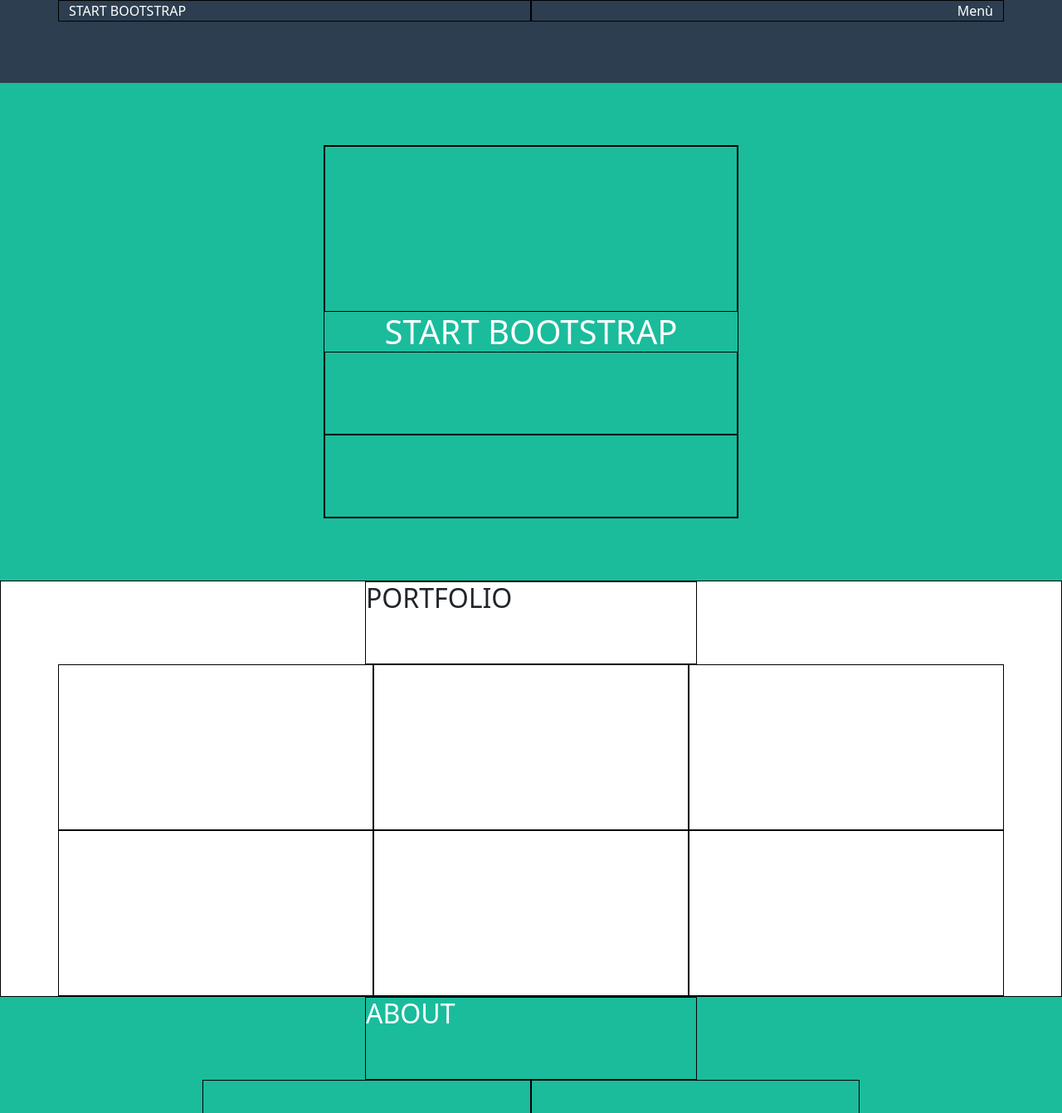
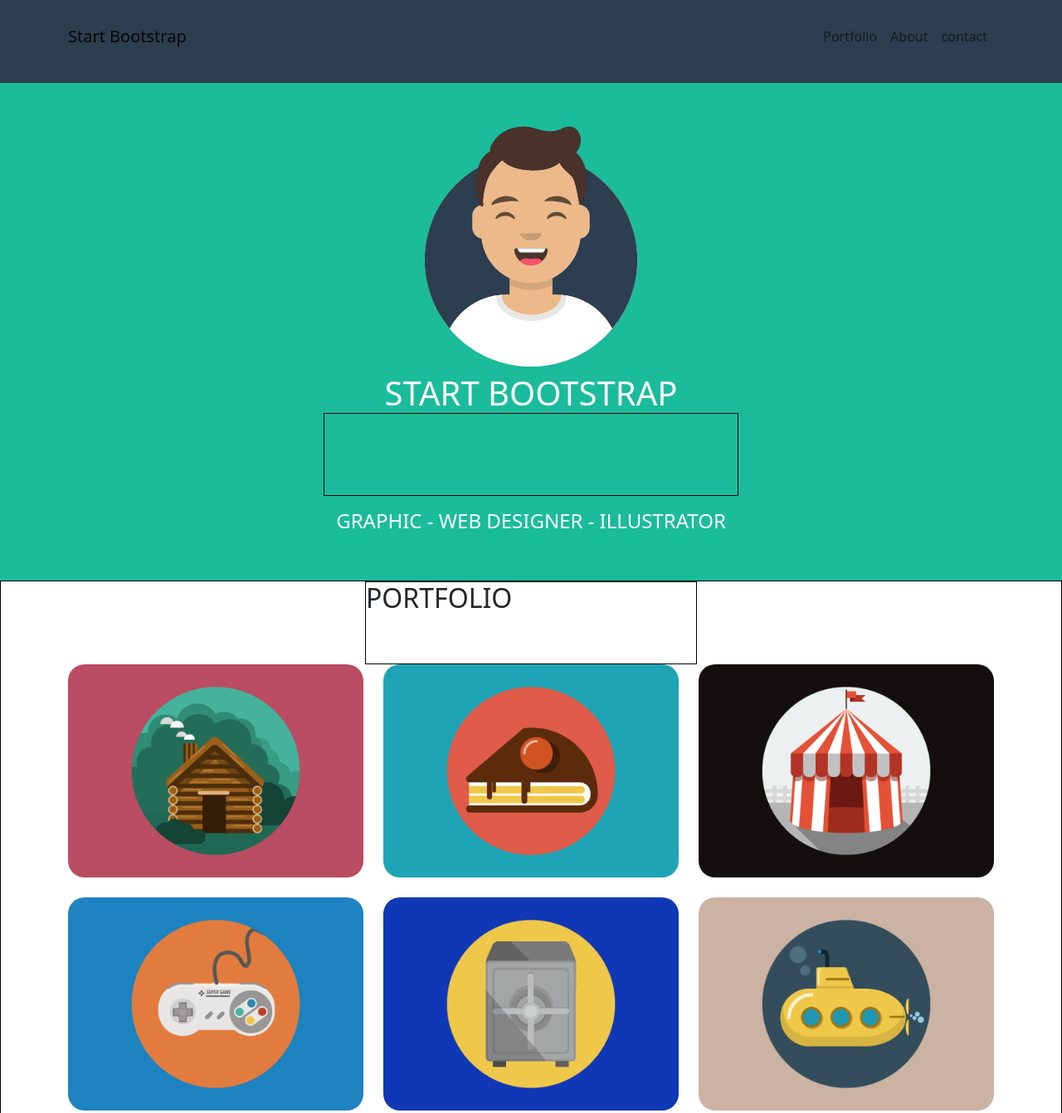
Before and after one commit to SebastianoMV/html-css-bootstrap-freelancer, a plain HTML site: page index.html in a window 1280 px wide. Shown: the top 1342 px of the page at 83% size. Drawn offline with nearby package versions, Linux system fonts and the light colour scheme.

Commit message:
impostazione nav e cards

```diff
--- a/index.html
+++ b/index.html
@@ -4,31 +4,51 @@
   <meta charset="UTF-8">
   <meta http-equiv="X-UA-Compatible" content="IE=edge">
   <meta name="viewport" content="width=device-width, initial-scale=1.0">
+  <link rel="stylesheet" href="https://cdnjs.cloudflare.com/ajax/libs/font-awesome/6.1.1/css/all.min.css" integrity="sha512-KfkfwYDsLkIlwQp6LFnl8zNdLGxu9YAA1QvwINks4PhcElQSvqcyVLLD9aMhXd13uQjoXtEKNosOWaZqXgel0g==" crossorigin="anonymous" referrerpolicy="no-referrer" />
   <link href="https://cdn.jsdelivr.net/npm/bootstrap@5.1.3/dist/css/bootstrap.min.css" rel="stylesheet" integrity="sha384-1BmE4kWBq78iYhFldvKuhfTAU6auU8tT94WrHftjDbrCEXSU1oBoqyl2QvZ6jIW3" crossorigin="anonymous">
+  <script src="https://cdn.jsdelivr.net/npm/bootstrap@5.1.3/dist/js/bootstrap.bundle.min.js" integrity="sha384-ka7Sk0Gln4gmtz2MlQnikT1wXgYsOg+OMhuP+IlRH9sENBO0LRn5q+8nbTov4+1p" crossorigin="anonymous"></script>
   <link rel="stylesheet" href="style.css">
   <title>Document</title>
 </head>
 <body>
 
   <header class="blue">
-   <div class="container">
-     <div class="row justify-content-between">
-       <div class="col-8 col-md-6 col-lg-6 debug">START BOOTSTRAP</div>
-       <div class="col-4 col-md-6 col-lg-6 debug d-none d-md-block text-end"> Menù </div>
-       <div class="col-4 debug h100 d-md-none text-end"> hamburger</div>
-       </div>
-    </div>
-   </div>
+    <nav class="navbar navbar-expand-lg navbar-light bg-light smv-bg pt-4">
+      <div class="container">
+        <a class="navbar-brand" href="#">Start Bootstrap</a>
+        <button class="navbar-toggler" type="button" data-bs-toggle="collapse" data-bs-target="#navbarSupportedContent" aria-controls="navbarSupportedContent" aria-expanded="false" aria-label="Toggle navigation">
+          <span class="navbar-toggler-icon"></span>
+        </button>
+        <div class="collapse navbar-collapse" id="navbarSupportedContent">
+          <ul class="navbar-nav me-auto mb-2 mb-lg-0"></ul>
+
+          <ul class="navbar-nav mb-2 mb-lg-0">
+            <li class="nav-item">
+              <a class="nav-link" href="#">Portfolio</a>
+            </li>
+            <li class="nav-item">
+              <a class="nav-link" href="#">About</a>
+            </li>
+            <li class="nav-item">
+              <a class="nav-link" href="#">contact</a>
+            </li>
+
+          </ul>
+        </div>
+      </div>
+    </nav>
   </header>
 
   <!-- JUMBO -->
 
   <div class="jumbotron green">
-    <div class="box-jumbo debug">
-       <div class="img-jumbo h200 debug"></div>
+    <div class="box-jumbo">
+       <div class="img-jumbo h300 text-center mb-2">
+         <img src="img/avatar.svg" alt="">
+       </div>
        <h1>START BOOTSTRAP</h1>
        <div class="debug h100"></div>
-       <div class="debug h100"></div>
+       <h4 class="text-center my-3"> GRAPHIC - WEB DESIGNER - ILLUSTRATOR</h4>
     </div>
 
   </div>
@@ -40,15 +60,42 @@
     <section class="debug ">
       <div class="box-star h100 debug">
         <h2>PORTFOLIO</h2>
+        <div class="smv-container-star">
+
+        </div>
       </div>
       <div class="container">
           <div class="row">
-            <div class="col-12 col-md-6 col-lg-4 h200 debug"></div>
-            <div class="col-12 col-md-6 col-lg-4 h200 debug"></div>
-            <div class="col-12 col-md-6 col-lg-4 h200 debug"></div>
-            <div class="col-12 col-md-6 col-lg-4 h200 debug"></div>
-            <div class="col-12 col-md-6 col-lg-4 h200 debug"></div>
-            <div class="col-12 col-md-6 col-lg-4 h200 debug"></div>
+            <div class="col-12 col-md-6 col-lg-4 mb-4">
+              <div class="smv-card">
+                <img src="img/cabin.png" alt="">
+              </div>
+            </div>
+            <div class="col-12 col-md-6 col-lg-4 mb-4">
+              <div class="smv-card">
+                <img src="img/cake.png" alt="">
+              </div>
+            </div>
+            <div class="col-12 col-md-6 col-lg-4 mb-4">
+              <div class="smv-card">
+                <img src="img/circus.png" alt="">
+              </div>
+            </div>
+            <div class="col-12 col-md-6 col-lg-4 mb-4">
+              <div class="smv-card">
+                <img src="img/game.png" alt="">
+              </div>
+            </div>
+            <div class="col-12 col-md-6 col-lg-4 mb-4">
+              <div class="smv-card">
+                <img src="img/safe.png" alt="">
+              </div>
+            </div>
+            <div class="col-12 col-md-6 col-lg-4 mb-4">
+              <div class="smv-card">
+                <img src="img/submarine.png" alt="">
+              </div>
+            </div>
           </div>
       </div>
 
@@ -63,12 +110,16 @@
       <div class="smv-container-small">
 
           <div class="row">
-            <div class="col-12 col-md-6 h200 debug"></div>
-            <div class="col-12 col-md-6 h200 debug"></div>
+            <div class="col-12 col-md-6">
+              <p>Lorem, ipsum dolor sit amet consectetur adipisicing elit. Officiis, consectetur ad! Quisquam sed, illo unde nihil quod laudantium facilis molestiae magnam animi odit, cumque quos, eaque architecto. Architecto, placeat necessitatibus.</p>
+            </div>
+            <div class="col-12 col-md-6">
+              <p>Lorem ipsum dolor sit, amet consectetur adipisicing elit. Assumenda quaerat delectus voluptatibus eveniet corrupti quidem laborum tenetur doloribus vel tempore ut placeat reprehenderit debitis provident, voluptate nisi recusandae, nostrum rem?</p>
+            </div>
           </div>
 
       </div>
-      <div class="btn-download h100 debug"></div>
+      <button type="button" class="btn btn-outline-primary smv-btn-outline"><i class="fa-solid fa-download"></i> Primary</button>
 
 
     </section>
@@ -79,7 +130,25 @@
       <div class="box-star h100 debug">
         <H2>CONTACT ME</H2>
       </div>
-      <div class="smv-container-small debug h300">
+      <div class="smv-container-small">
+
+            <label for="name"></label>
+            <input type="text" class="smv-border-form" id="name" placeholder="Name">
+
+
+            <label for="email"></label>
+            <input type="text" class="smv-border-form" id="email" placeholder="Email Adress">
+
+
+            <label for="phone"></label>
+            <input type="number" class="smv-border-form" id="phone" placeholder="Phone Number">
+
+            <label for="text"></label>
+            <textarea id="text" rows="4" cols="50">
+
+            </textarea>
+
+
 
       </div>
 
--- a/style.css
+++ b/style.css
@@ -56,14 +56,19 @@
 
 
 /* HEADER */
-
 header{
   width: 100%;
   height: 100px;
+  margin: auto;
   position: fixed;
   top: 0;
   left: 0;
 }
+
+.smv-bg{
+  background-color: #2c3e50 !important;
+}
+
 
 /* JUMBOTRON */
 
@@ -82,8 +87,10 @@
   justify-content: center;
 }
 
-.img-jumbo{
+.img-jumbo img{
+  height: 100%;
 }
+
 
 h1{
   margin: auto;
@@ -103,3 +110,38 @@
   width: 100px;
   margin: auto;
 }
+
+.smv-card{
+  height: 100%;
+}
+
+.smv-card img{
+  width: 100%;
+  border-radius: 20px;
+}
+
+.smv-btn-outline{
+  color: white;
+  border-color: white;
+}
+
+.smv-btn-outline:hover{
+  color: black;
+  background-color: white;
+  border-color: white;
+}
+
+.smv-btn-outline:focus {
+  box-shadow: 0 0 0 0.25rem rgba(76, 76, 77, 0.5);
+}
+
+.smv-border-form{
+  width: 100%;
+  border: none;
+  border-bottom: 1px solid #d3d3d3;
+  line-height: 50px;
+}
+
+.smv-btn-primary{
+
+}
```
Also changed, not shown: img/avatar.svg (added), img/cabin.png (added), img/cake.png (added), img/circus.png (added), img/game.png (added), img/safe.png (added), img/submarine.png (added).
